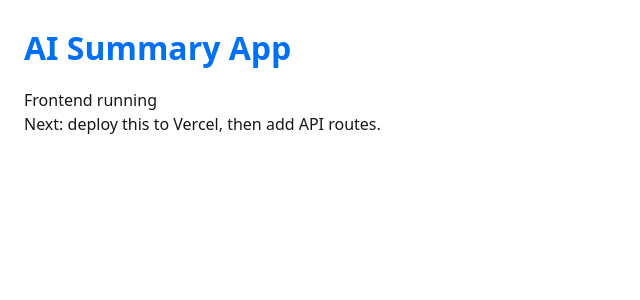
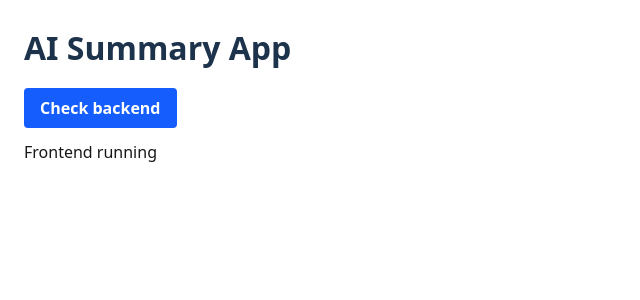
Before and after one commit to TommyLuk0814/ai-summary-app, a Next.js app in the folder my-app/: page / in a window 1280 px wide. Shown: the top 300 px of the page, without its empty margins (0-640 px from the left). Built offline with nearby package versions, Linux system fonts and the light colour scheme.

Commit message:
feat(frontend): add backend health check button

```diff
--- a/my-app/app/page.tsx
+++ b/my-app/app/page.tsx
@@ -5,11 +5,24 @@ import { useState } from "react";
 export default function Home() {
   const [status, setStatus] = useState("Frontend running");
 
+  async function checkBackend() {
+    setStatus("Checking backend...");
+    const res = await fetch('/api/health');
+    const data = await res.json();
+    setStatus(`Backend says: ${data.message}`);
+  }
+
+
   return (
     <div style={{ fontFamily: "system-ui", padding: 24, maxWidth: 800 }}>
-      <h1 style={{ fontSize: '2rem', fontWeight: 'bold', marginBottom: '1rem', color: '#0070f3' }}>AI Summary App</h1>
-      <p>{status}</p>
-      <p>Next: deploy this to Vercel, then add API routes.</p>
+      <h1 style={{ fontSize: '2rem', fontWeight: 'bold', marginBottom: '1rem', color: '#1d324b' }}>AI Summary App</h1>
+      <button
+        onClick={checkBackend}
+        className="bg-blue-600 hover:bg-blue-700 text-white font-semibold py-2 px-4 rounded"
+      >
+        Check backend
+      </button>
+      <p style={{ marginTop: 12 }}>{status}</p>
     </div>
   );
 }
```
